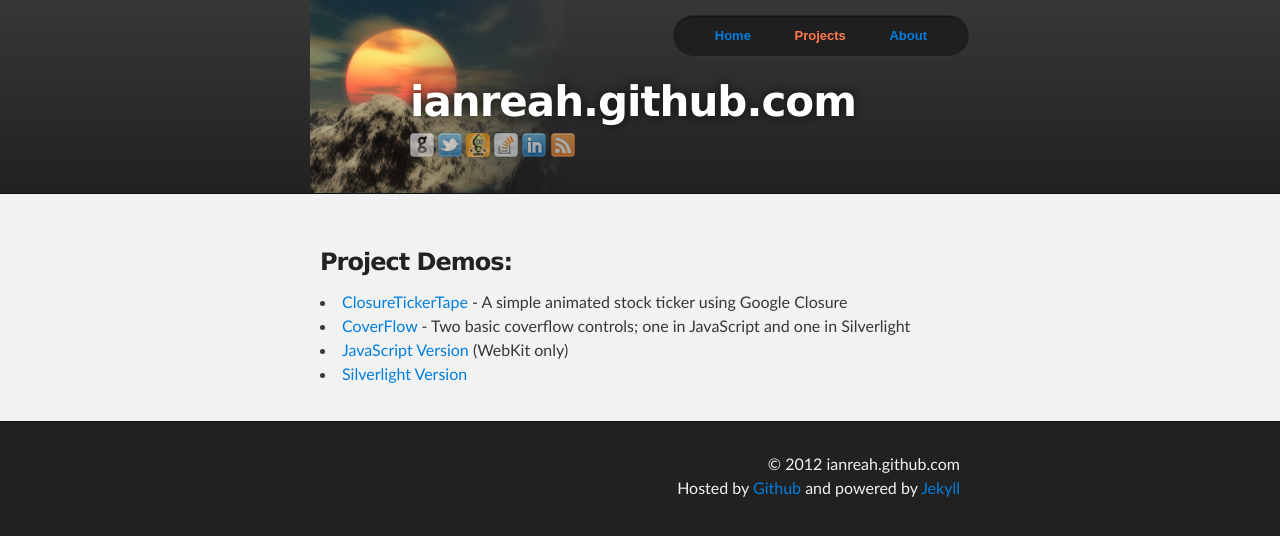
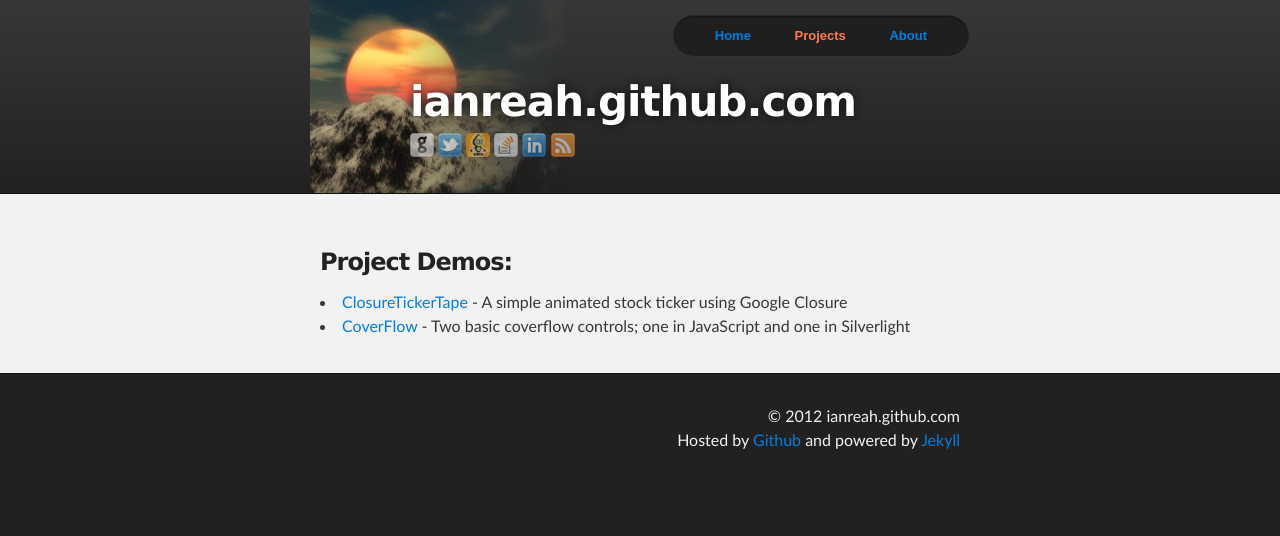
Before and after one commit to ianreah/jekyll-playground, a Jekyll site: the page built from projects.md, in a window 1280 px wide. Shown: the top 536 px of the page. Built offline with Jekyll 4.4.1, drawn with Linux system fonts in a browser that asks for light colours.

Commit message:
Only link to the top-level projects

```diff
--- a/projects.md
+++ b/projects.md
@@ -5,5 +5,3 @@ title: projects
 ### Project Demos:
 * [ClosureTickerTape](http://ianreah.github.com/ClosureTickerTape/) - A simple animated stock ticker using Google Closure
 * [CoverFlow](http://ianreah.github.com/CoverFlow/) - Two basic coverflow controls; one in JavaScript and one in Silverlight
-  * [JavaScript Version](http://ianreah.github.com/CoverFlow/javascript.html) (WebKit only)
-  * [Silverlight Version](http://ianreah.github.com/CoverFlow/silverlight.html)
```
